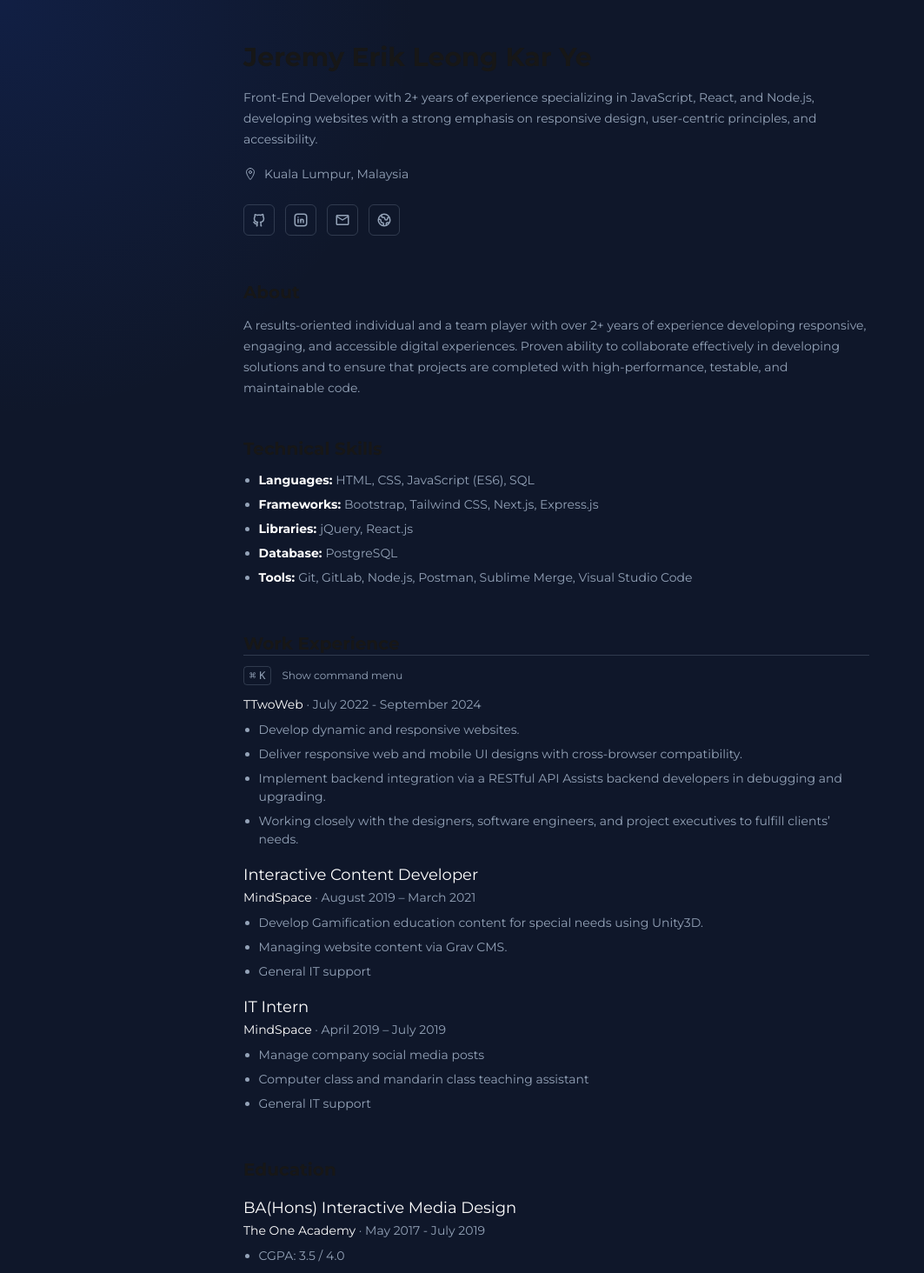
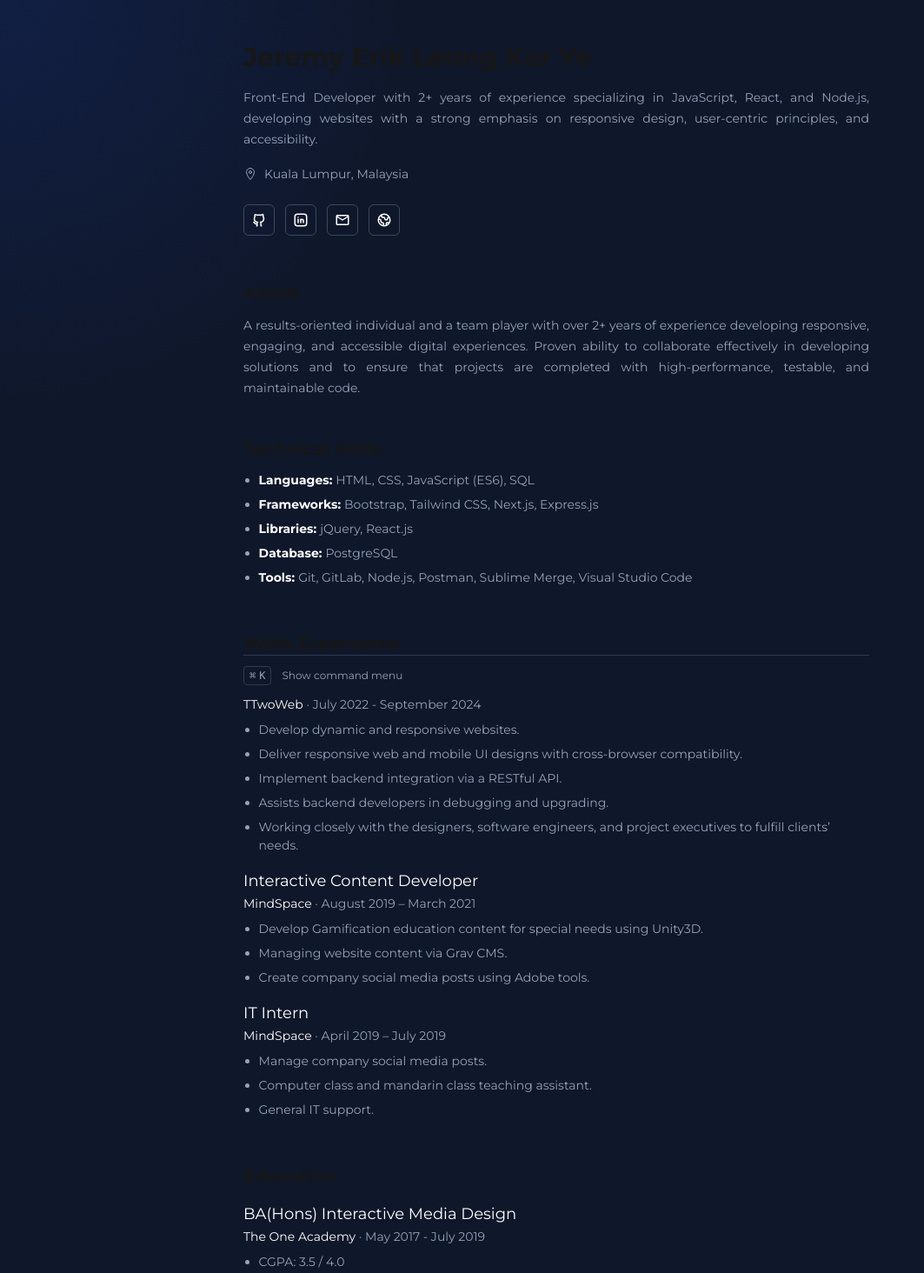
Before and after one commit to jeremyerikleong/my-next-js-resume, a Next.js app: page / in a window 1280 px wide. Shown: the top 1464 px of the page at 87% size, without its empty margins (0-1063 px from the left). Built offline with nearby package versions, Linux system fonts and the light colour scheme.

Commit message:
tuned content and some styling

```diff
--- a/components/About.js
+++ b/components/About.js
@@ -4,7 +4,7 @@ export default function About() {
     return (
         <section>
             <SectionTitle title="About" />
-            <p>
+            <p className="md:text-justify">
                 A results-oriented individual and a team player with over 2+ years of experience developing
                 responsive, engaging, and accessible digital experiences. Proven ability to collaborate effectively
                 in developing solutions and to ensure that projects are completed with high-performance,
--- a/components/Experience.js
+++ b/components/Experience.js
@@ -10,7 +10,8 @@ export default function Experience() {
             work_period: "July 2022 - September 2024",
             job_scope: ["Develop dynamic and responsive websites.",
                 "Deliver responsive web and mobile UI designs with cross-browser compatibility.",
-                "Implement backend integration via a RESTful API Assists backend developers in debugging and upgrading.",
+                "Implement backend integration via a RESTful API.",
+                "Assists backend developers in debugging and upgrading.",
                 "Working closely with the designers, software engineers, and project executives to fulfill clients’ needs."
             ]
         },
@@ -22,7 +23,7 @@ export default function Experience() {
             work_period: "August 2019 – March 2021",
             job_scope: ["Develop Gamification education content for special needs using Unity3D.",
                 "Managing website content via Grav CMS.",
-                "General IT support",
+                "Create company social media posts using Adobe tools.",
             ]
         },
         {
@@ -31,9 +32,9 @@ export default function Experience() {
             company_url: "https://www.mindspace.my/",
             work_position: "IT Intern",
             work_period: "April 2019 – July 2019",
-            job_scope: ["Manage company social media posts",
-                "Computer class and mandarin class teaching assistant",
-                "General IT support",
+            job_scope: ["Manage company social media posts.",
+                "Computer class and mandarin class teaching assistant.",
+                "General IT support.",
             ]
         }
     ]
--- a/components/Header.js
+++ b/components/Header.js
@@ -50,7 +50,7 @@ export default function Header() {
             </h1>
 
             <div className="div-gap">
-                <p>
+                <p className="md:text-justify">
                     Front-End Developer with 2+ years of experience specializing in JavaScript, React, and Node.js, developing websites with a strong emphasis on responsive design, user-centric principles, and accessibility.
                 </p>
 
@@ -64,8 +64,8 @@ export default function Header() {
                 <ul className="flex justify-start items-start print:flex-col gap-3 pl-0">
                     {socialMediaArr && socialMediaArr.map(socialMedia => {
                         return <li className="list-none" key={socialMedia.id}>
-                            <a href={socialMedia.url} target="_blank" aria-label={socialMedia.platform} className="print:hidden block border border-greyish-blue/25 rounded-md p-2 hover:bg-greyish-blue/5">
-                                <span>
+                            <a href={socialMedia.url} target="_blank" aria-label={socialMedia.platform} className="print:hidden block border border-greyish-blue/35 rounded-md p-2 hover:bg-greyish-blue/15">
+                                <span className="text-white">
                                     {socialMedia.icon}
                                 </span>
                             </a>
@@ -80,6 +80,6 @@ export default function Header() {
                     })}
                 </ul>
             </div>
-        </section>
+        </section >
     )
 }
```
